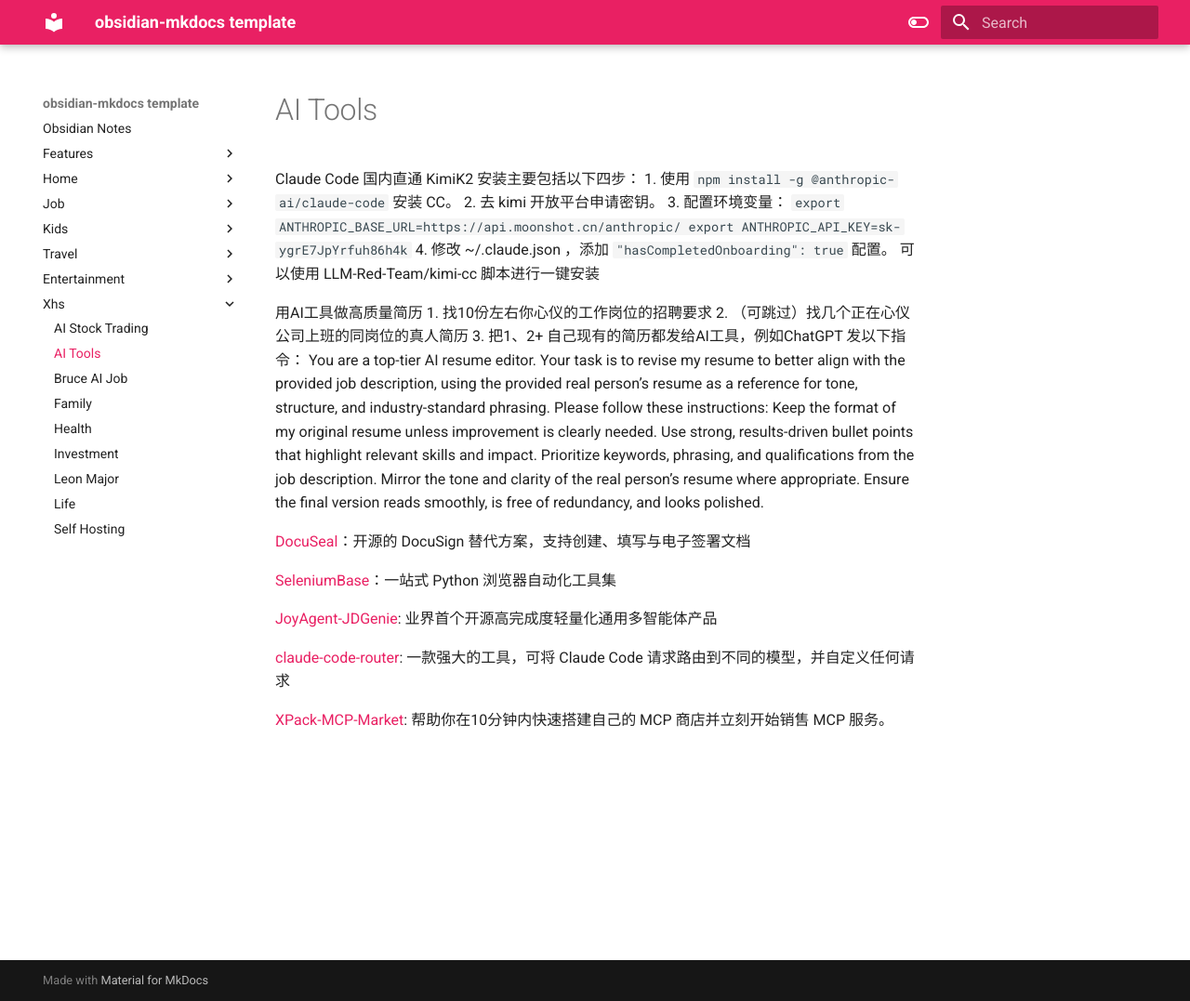
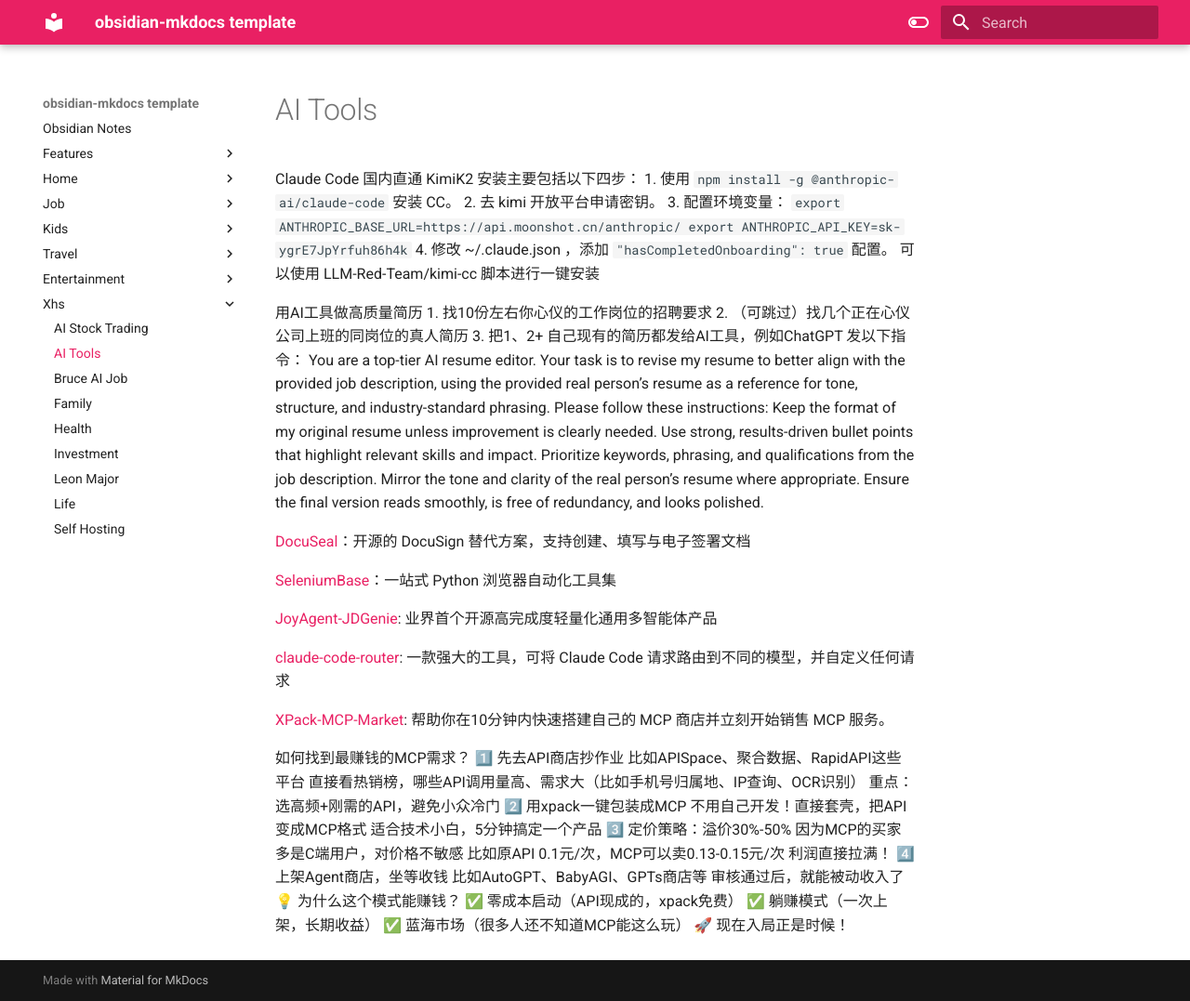
Before and after one commit to macsymgit/obsidian, an MkDocs documentation site: the page built from docs/xhs/AI Tools.md, in a window 1280 px wide and 1077 px high. Shown: the whole window at 93% size. Built offline with MkDocs 1.6.1 and Material for MkDocs 9.7.7, drawn with Linux system fonts in a browser that asks for light colours.

Commit message:
Update AI tools and stock trading documentation
Added Freqtrade to the AI Stock Trading resources and expanded the AI Tools document with a guide on identifying profitable MCP needs and monetization strategies. Updated workspace settings to reflect changes in active files and titles.

```diff
--- a/docs/xhs/AI Tools.md
+++ b/docs/xhs/AI Tools.md
@@ -18,3 +18,9 @@
 [claude-code-router](https://github.com/musistudio/claude-code-router/tree/main): 一款强大的工具，可将 Claude Code 请求路由到不同的模型，并自定义任何请求
 
 [XPack-MCP-Market](https://github.com/xpack-ai/XPack-MCP-Market): 帮助你在10分钟内快速搭建自己的 MCP 商店并立刻开始销售 MCP 服务。
+
+如何找到最赚钱的MCP需求？
+1️⃣ 先去API商店抄作业 比如APISpace、聚合数据、RapidAPI这些平台 直接看热销榜，哪些API调用量高、需求大（比如手机号归属地、IP查询、OCR识别） 重点：选高频+刚需的API，避免小众冷门
+2️⃣ 用xpack一键包装成MCP 不用自己开发！直接套壳，把API变成MCP格式 适合技术小白，5分钟搞定一个产品
+3️⃣ 定价策略：溢价30%-50% 因为MCP的买家多是C端用户，对价格不敏感 比如原API 0.1元/次，MCP可以卖0.13-0.15元/次 利润直接拉满！
+4️⃣ 上架Agent商店，坐等收钱 比如AutoGPT、BabyAGI、GPTs商店等 审核通过后，就能被动收入了 💡 为什么这个模式能赚钱？ ✅ 零成本启动（API现成的，xpack免费） ✅ 躺赚模式（一次上架，长期收益） ✅ 蓝海市场（很多人还不知道MCP能这么玩） 🚀 现在入局正是时候！
```
Also changed, not shown: docs/xhs/AI Stock Trading.md (+2 -0 lines), 1 other file.
